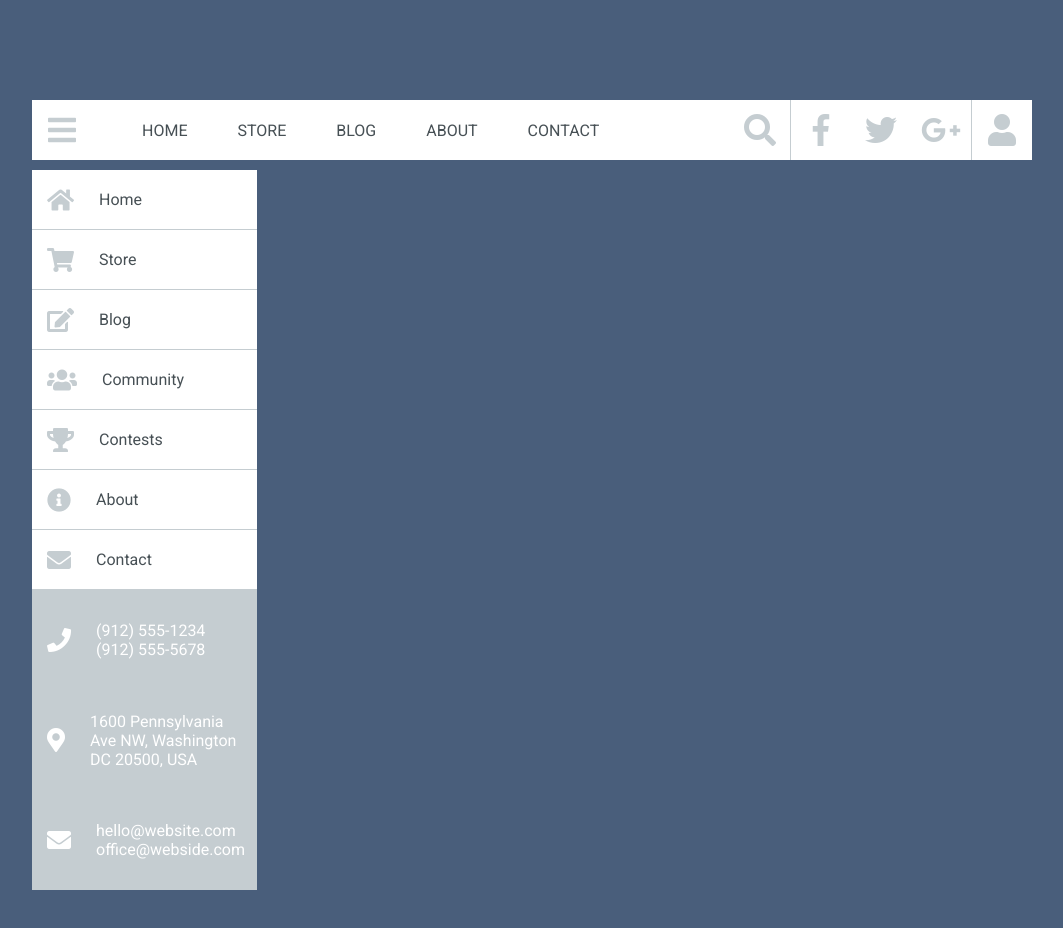
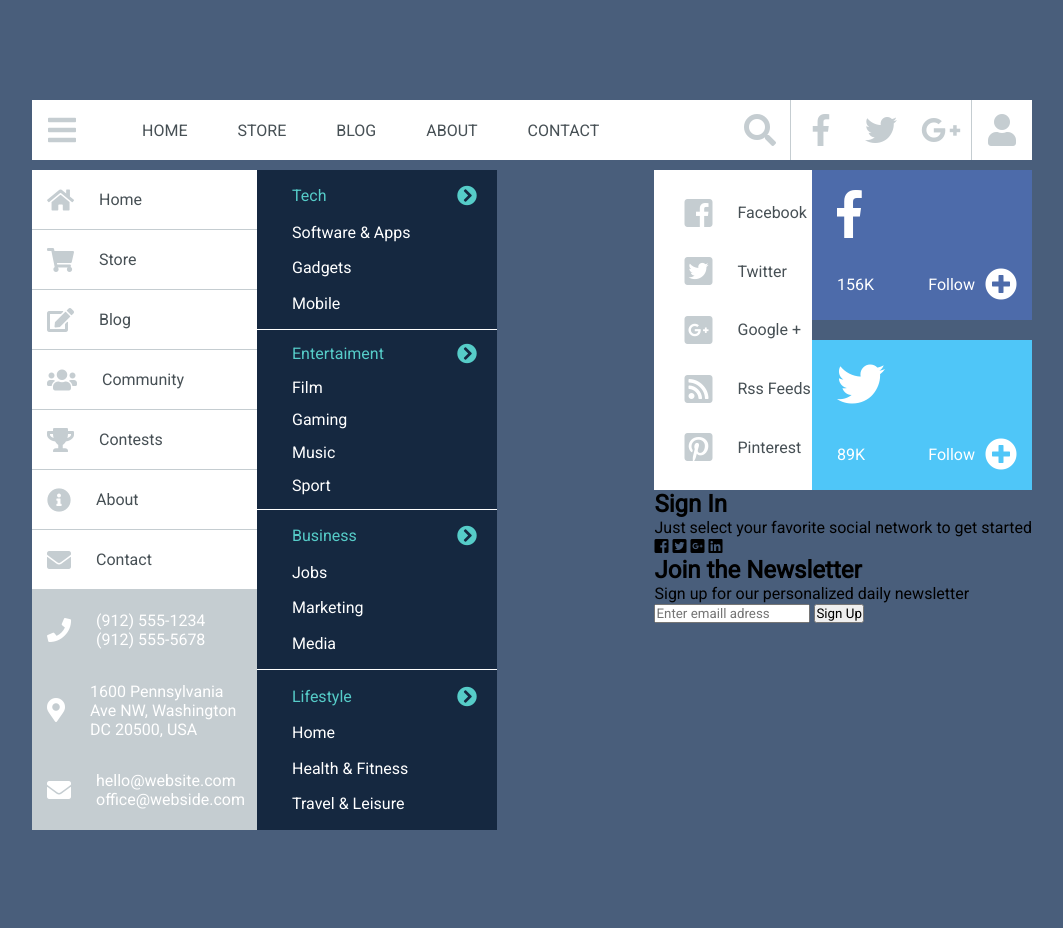
Before and after one commit to pawvel/WWDC---Zadanie-4, a plain HTML site: page index.html in a window 1280 px wide. Shown: the whole page, without its empty margins (108-1171 px from the left). Drawn offline with Linux system fonts and the light colour scheme.

Commit message:
Zrobiony szkielet i cześć prawej strony

```diff
--- a/css/style.css
+++ b/css/style.css
@@ -11,6 +11,7 @@ body {
 
 a {
   cursor: pointer;
+  text-decoration: none;
 }
 
 .container {
@@ -78,9 +79,17 @@ a {
 /*#region MAIN SECTION*/
 .main {
   display: flex;
+  justify-content: space-between;
+  flex-wrap: wrap;
+  width: 100%;
 }
 
 .main-left-col {
+  display: flex;
+  flex-wrap: wrap;
+}
+
+.main-col1 {
   display: flex;
   flex-direction: column;
 }
@@ -96,6 +105,11 @@ a {
 
 .item:hover {
   background-color: #56ccc8;
+}
+
+.item:hover i,
+.item:hover p {
+  color: #ffffff;
 }
 
 .item i {
@@ -116,7 +130,7 @@ a {
 .item-contact {
   display: flex;
   align-items: center;
-  height: 100px;
+  height: 80px;
   width: 100%;
 }
 
@@ -130,4 +144,132 @@ a {
   color: #ffffff;
 }
 
+.item-contact:hover i {
+  transform: scale(1.5, 1.5);
+}
+
+.box {
+  background-color: #152840;
+  min-width: 240px;
+  border-bottom: solid 1px #ffffff;
+  height: 160px;
+  display: flex;
+  flex-direction: column;
+  justify-content: space-evenly;
+}
+
+.box:nth-child(2) {
+  height: 180px;
+}
+
+.box:last-child {
+  border-bottom: 0;
+}
+
+.box-item-title {
+  display: flex;
+  justify-content: space-between;
+  color: #56ccc8;
+  margin-left: 35px;
+}
+
+.box-item-title i {
+  margin-right: 20px;
+  font-size: 1.25rem;
+}
+
+.box-item-title:hover {
+  color: #ffffff;
+}
+
+.box-item p {
+  color: #ffffff;
+  margin-left: 35px;
+}
+
+.box-item p:hover {
+  color: #56ccc8;
+}
+
+.main-col2 {
+  display: flex;
+  justify-content: space-evenly;
+}
+
+.app-left {
+  display: flex;
+  flex-direction: column;
+  height: 320px;
+  width: 100%;
+  background-color: #ffffff;
+  justify-content: space-evenly;
+}
+
+.app-item {
+  display: flex;
+  align-items: center;
+  margin-left: 30px;
+}
+
+.app-item i {
+  font-size: 2rem;
+  color: #c5cdd1;
+}
+
+.app-item:hover i {
+  transform: scale(1.5, 1.5);
+}
+
+.app-item:hover p {
+  color: #56ccc8;
+}
+
+.app-right {
+  display: flex;
+  justify-content: space-between;
+  flex-direction: column;
+  width: 100%;
+}
+
+.app-face-tweet {
+  min-height: 150px;
+  min-width: 220px;
+  display: flex;
+  flex-direction: column;
+  justify-content: space-between;
+  background-color: #4d6baa;
+  padding: 20px 15px 20px 25px;
+}
+
+.app-face-tweet:last-child {
+  background-color: #4fc6f8;
+}
+
+.app-face-tweet i {
+  font-size: 3rem;
+  color: #ffffff;
+}
+
+.app-info {
+  display: flex;
+  align-items: center;
+  justify-content: space-between;
+}
+
+.app-info p {
+  color: #ffffff;
+}
+
+.app-info i {
+  font-size: 2rem;
+}
+
+.app-info-corner {
+  display: flex;
+  align-items: center;
+}
+
+.app-info-corner p {
+  margin-right: 10px;
+}
 /*#endregion*/
--- a/index.html
+++ b/index.html
@@ -40,7 +40,7 @@
       </nav>
       <section class="main">
         <div class="main-left-col">
-          <div class="main-left">
+          <div class="main-col1">
             <a class="item">
               <i class="fas fa-home"></i>
               <p class="item-text">Home</p>
@@ -94,14 +94,112 @@
               </a>
             </div>
           </div>
-          <div class="main-rignt-side">
-            <div class="box"></div>
-            <div class="box"></div>
-            <div class="box"></div>
-            <div class="box"></div>
+          <div class="main-col1">
+            <div class="box">
+              <a href="" class="box-item-title">
+                <p>Tech</p>
+                <i class="fas fa-chevron-circle-right"></i>
+              </a>
+              <a href="" class="box-item"> <p>Software & Apps</p> </a>
+              <a href="" class="box-item"> <p>Gadgets</p> </a>
+              <a href="" class="box-item"> <p>Mobile</p> </a>
+            </div>
+            <div class="box">
+              <a href="" class="box-item-title">
+                <p>Entertaiment</p>
+                <i class="fas fa-chevron-circle-right"></i>
+              </a>
+              <a href="" class="box-item"> <p>Film</p> </a>
+              <a href="" class="box-item"> <p>Gaming</p> </a>
+              <a href="" class="box-item"> <p>Music</p> </a>
+              <a href="" class="box-item"> <p>Sport</p> </a>
+            </div>
+            <div class="box">
+              <a href="" class="box-item-title">
+                <p>Business</p>
+                <i class="fas fa-chevron-circle-right"></i>
+              </a>
+              <a href="" class="box-item"> <p>Jobs</p> </a>
+              <a href="" class="box-item"> <p>Marketing</p> </a>
+              <a href="" class="box-item"> <p>Media</p> </a>
+            </div>
+            <div class="box">
+              <a href="" class="box-item-title">
+                <p>Lifestyle</p>
+                <i class="fas fa-chevron-circle-right"></i>
+              </a>
+              <a href="" class="box-item"> <p>Home</p> </a>
+              <a href="" class="box-item"> <p>Health & Fitness</p> </a>
+              <a href="" class="box-item"> <p>Travel & Leisure</p> </a>
+            </div>
           </div>
         </div>
-        <div class="main-right-col"></div>
+        <div class="main-right-col">
+          <div class="main-col2">
+            <div class="app-left">
+              <a href="" class="app-item">
+                <i class="fab fa-facebook-square"></i>
+                <p class="item-text">Facebook</p>
+              </a>
+              <a href="" class="app-item">
+                <i class="fab fa-twitter-square"></i>
+                <p class="item-text">Twitter</p>
+              </a>
+              <a href="" class="app-item">
+                <i class="fab fa-google-plus-square"></i>
+                <p class="item-text">Google +</p>
+              </a>
+              <a href="" class="app-item">
+                <i class="fas fa-rss-square"></i>
+                <p class="item-text">Rss Feeds</p>
+              </a>
+              <a href="" class="app-item">
+                <i class="fab fa-pinterest-square"></i>
+                <p class="item-text">Pinterest</p>
+              </a>
+            </div>
+            <div class="app-right">
+              <div class="app-face-tweet">
+                <i class="fab fa-facebook-f"></i>
+                <div class="app-info">
+                  <p>156K</p>
+                  <div class="app-info-corner">
+                    <p>Follow</p>
+                    <i class="fas fa-plus-circle"></i>
+                  </div>
+                </div>
+              </div>
+              <div class="app-face-tweet">
+                <i class="fab fa-twitter"></i>
+                <div class="app-info">
+                  <p>89K</p>
+                  <div class="app-info-corner">
+                    <p>Follow</p>
+                    <i class="fas fa-plus-circle"></i>
+                  </div>
+                </div>
+              </div>
+            </div>
+          </div>
+          <div class="sign">
+            <h2>Sign In</h2>
+            <p>Just select your favorite social network to get started</p>
+            <div class="app-icons">
+              <i class="fab fa-facebook-square"></i>
+              <i class="fab fa-twitter-square"></i>
+              <i class="fab fa-google-plus-square"></i>
+              <i class="fab fa-linkedin"></i>
+            </div>
+          </div>
+          <div class="newsletter">
+            <h2>Join the Newsletter</h2>
+            <p>Sign up for our personalized daily newsletter</p>
+            <div class="submit">
+              <input type="email" placeholder="Enter emaill adress" />
+              <button>Sign Up</button>
+            </div>
+          </div>
+        </div>
       </section>
       <section class="pictures"></section>
     </div>
```
